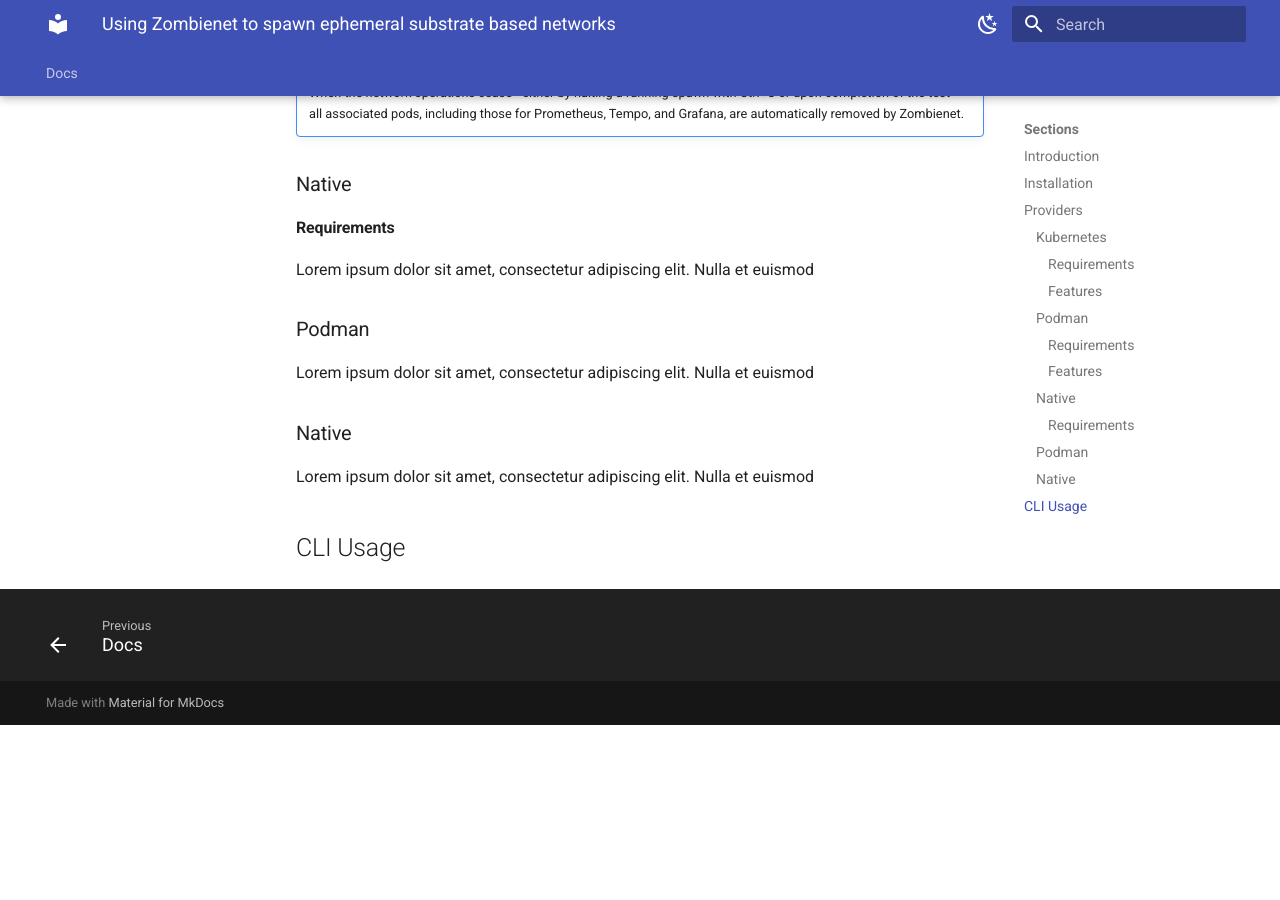
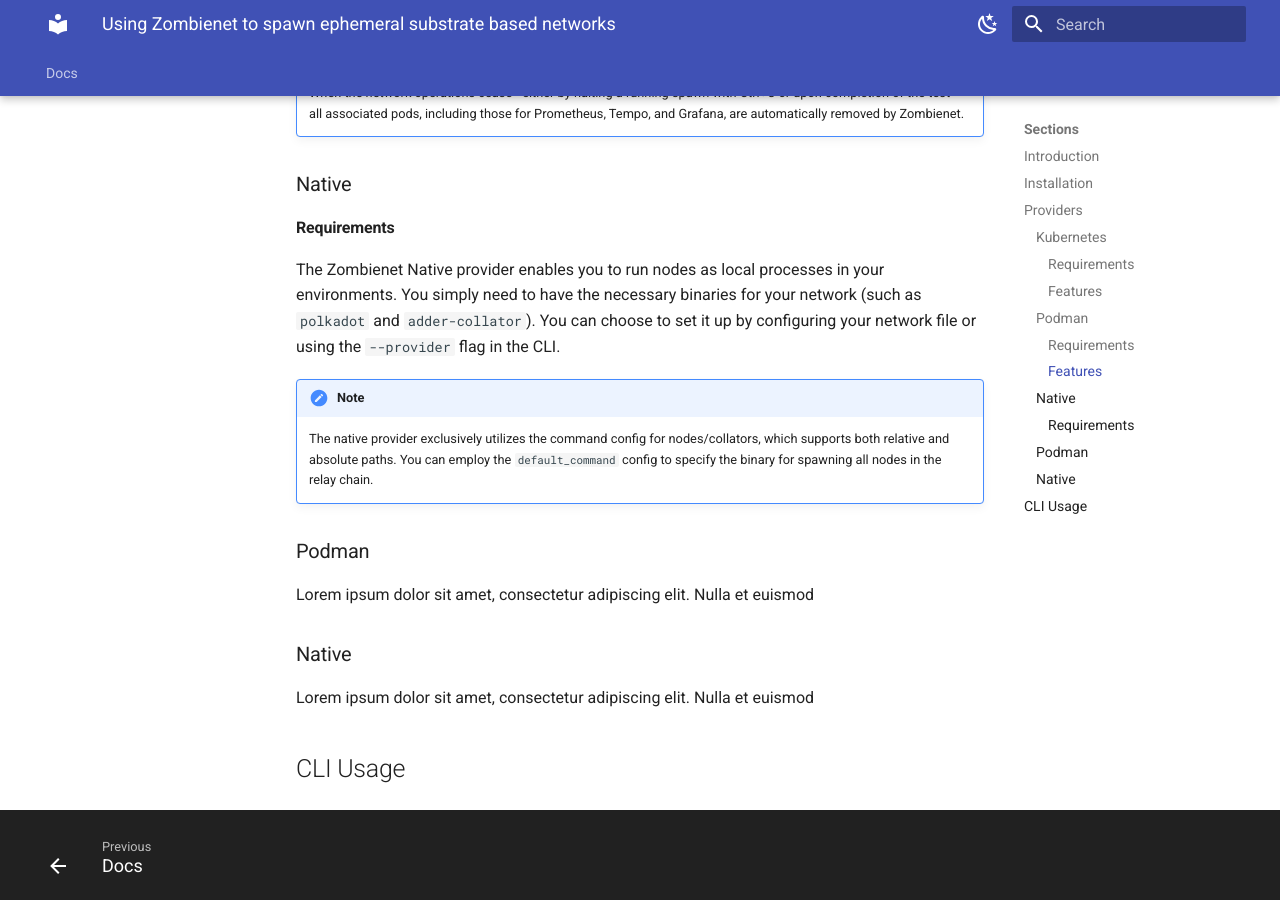
Before and after one commit to papermoonio/polkadot-ecosystem-docs-draft, an MkDocs documentation site: the page built from docs/dev-tools/zombienet/index.md, in a window 1280 px wide and 900 px high, scrolled down 3202 px. Built offline with MkDocs 1.6.1 and Material for MkDocs 9.7.7, drawn with Linux system fonts in a browser that asks for light colours; before the commit the page ends 3927 px from its top, so only the background shows below that.

Commit message:
add: native provider req and feats

```diff
--- a/docs/dev-tools/zombienet/index.md
+++ b/docs/dev-tools/zombienet/index.md
@@ -153,7 +153,10 @@
 ### Native
 
 #### Requirements
-Lorem ipsum dolor sit amet, consectetur adipiscing elit. Nulla et euismod
+The Zombienet Native provider enables you to run nodes as local processes in your environments. You simply need to have the necessary binaries for your network (such as `polkadot` and `adder-collator`). You can choose to set it up by configuring your network file or using the `--provider` flag in the CLI.
+
+!!! note
+    The native provider exclusively utilizes the command config for nodes/collators, which supports both relative and absolute paths. You can employ the `default_command` config to specify the binary for spawning all nodes in the relay chain.
 
 ### Podman
 Lorem ipsum dolor sit amet, consectetur adipiscing elit. Nulla et euismod
```
